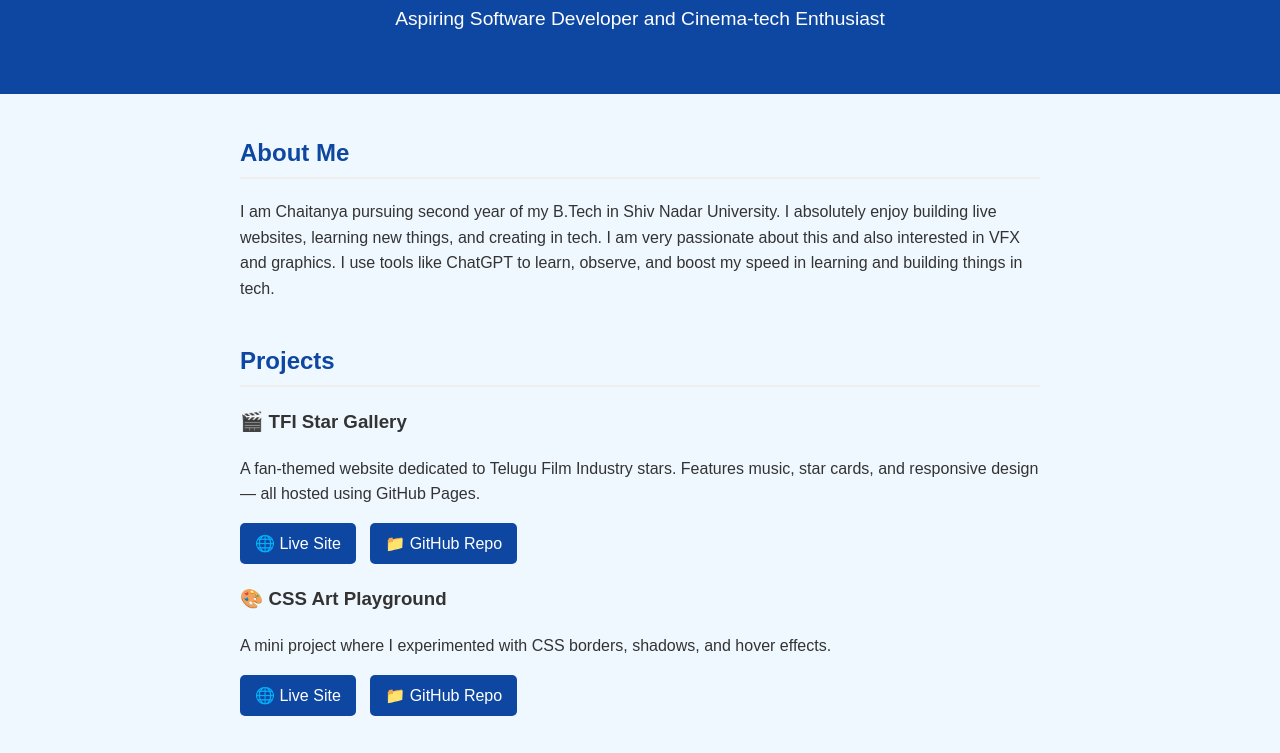
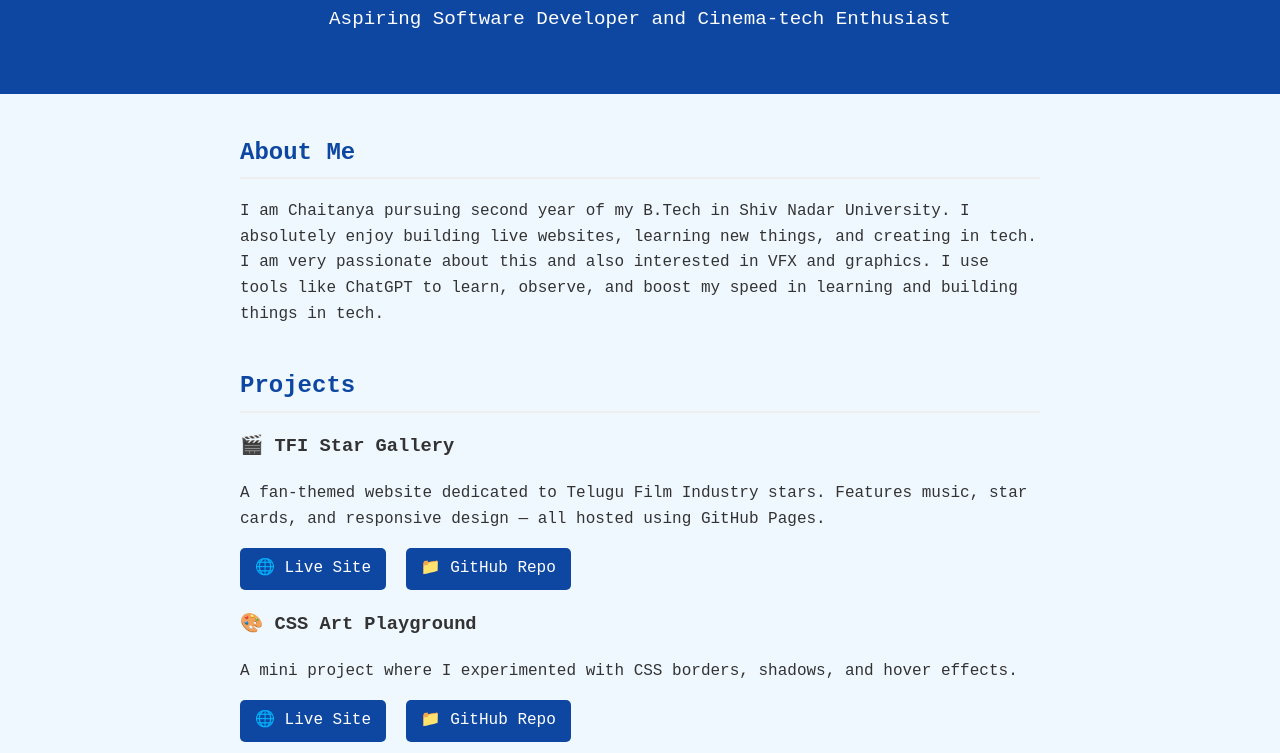
Before and after one commit to Chaitanya1075/portfolio, a plain HTML site: page index.html in a window 1280 px wide. Shown: the part 110-863 px from the top of the page. Drawn offline with Linux system fonts and the light colour scheme.

Commit message:
Update styles.css

```diff
--- a/styles.css
+++ b/styles.css
@@ -1,5 +1,5 @@
 body {
-  font-family: 'Poppins', sans-serif;
+  font-family: 'Courier New', monospace;
   background-color: #f0f8ff;
   margin: 0;
   padding: 0;
```
